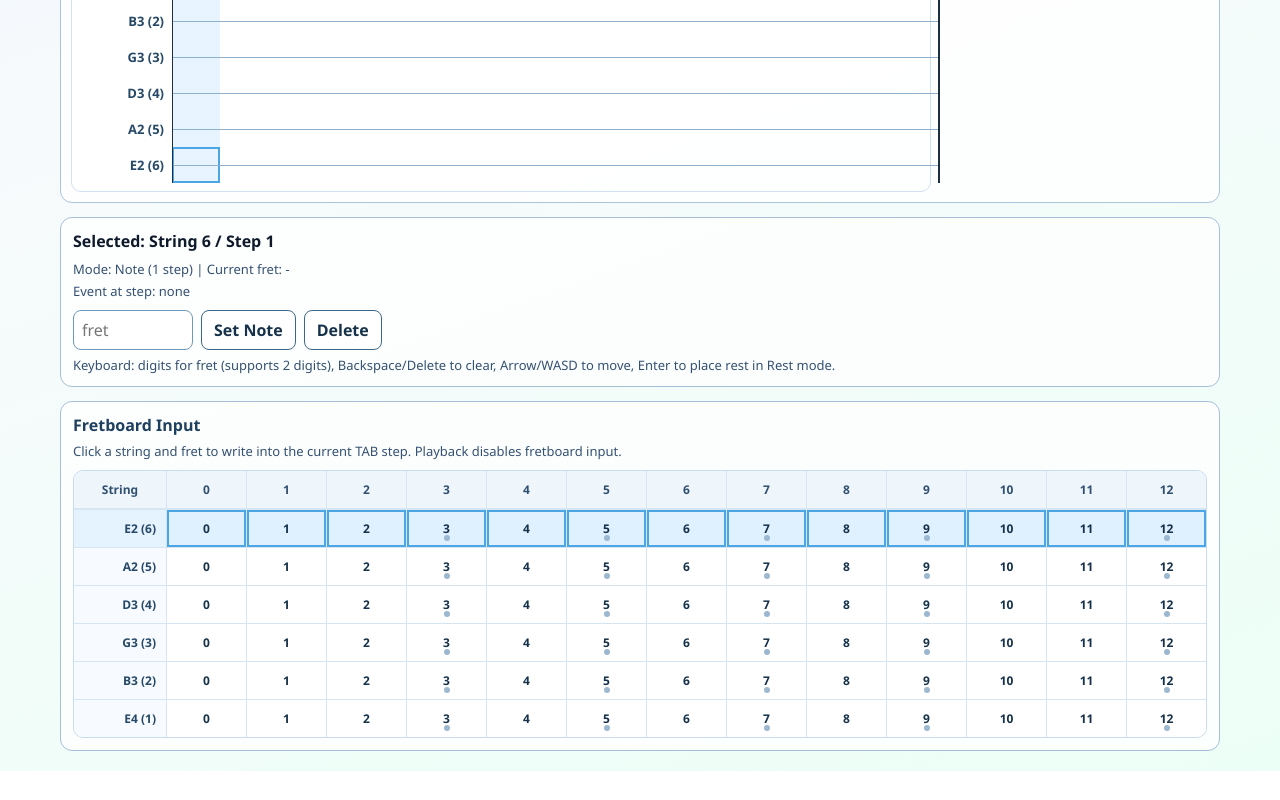
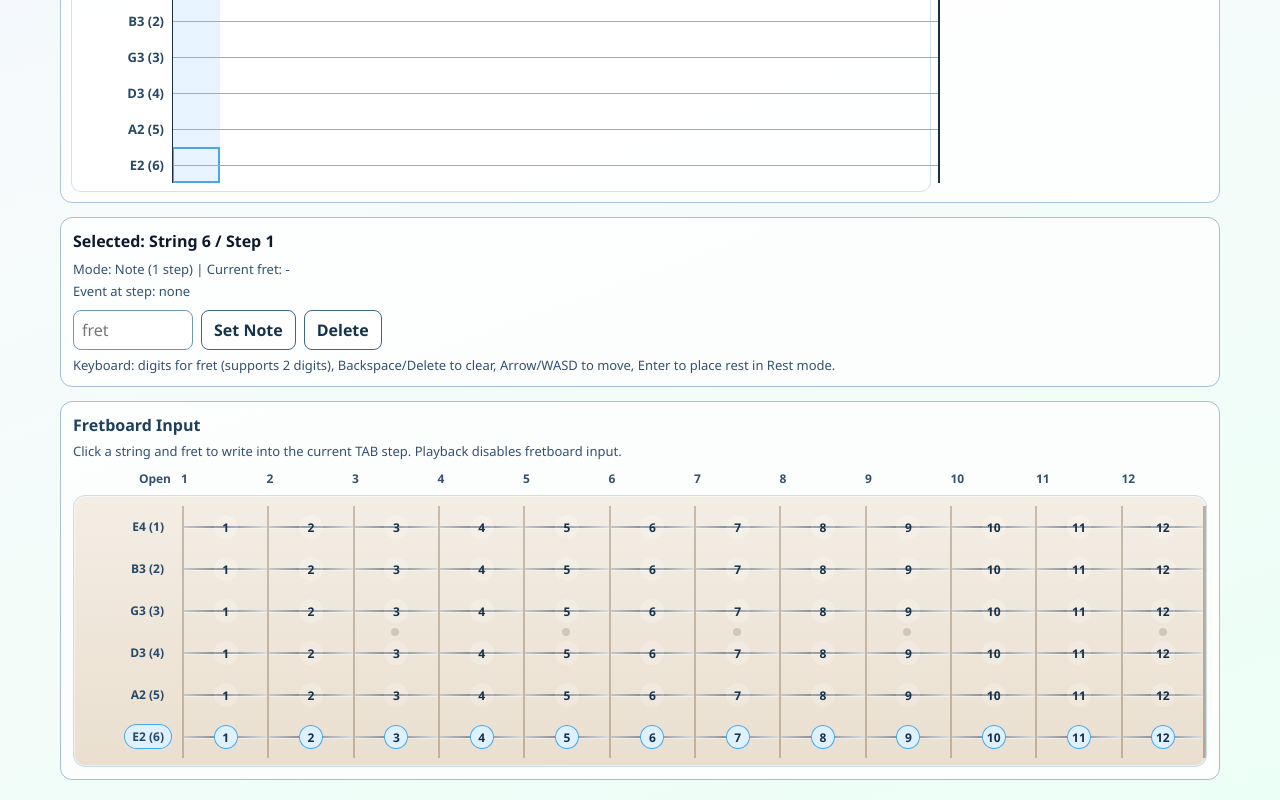
Before and after one commit to ryogy-labs/quick-tab, a Next.js app: page / in a window 1280 px wide. Shown: the part 570-1370 px from the top of the page. Before the commit the page ends 1341 px from the top, so only its background shows below. Built offline with nearby package versions, Linux system fonts and the light colour scheme.

Commit message:
Refine fretboard input layout

```diff
--- a/app/components/FretboardInput.module.css
+++ b/app/components/FretboardInput.module.css
@@ -17,100 +17,153 @@
   margin: 0 0 10px;
 }
 
-.grid {
-  display: grid;
-  grid-template-columns: 92px repeat(13, minmax(40px, 1fr));
-  gap: 0;
-  border: 1px solid #c8dcee;
-  border-radius: 10px;
-  overflow: hidden;
-  background: #f8fbfe;
+.fretboard {
+  display: flex;
+  flex-direction: column;
+  gap: 8px;
 }
 
-.corner,
-.fretHeader,
-.stringLabel,
-.cell {
-  min-height: 38px;
+.fretNumbers,
+.markersLayer,
+.stringRow {
+  display: grid;
+  grid-template-columns: 108px repeat(12, minmax(42px, 1fr));
+  align-items: center;
 }
 
-.stringRowFragment {
-  display: contents;
-}
-
-.corner,
-.fretHeader,
-.stringLabel {
-  display: flex;
-  align-items: center;
-  justify-content: center;
+.fretNumbers {
+  color: #355172;
   font-size: 12px;
   font-weight: 700;
 }
 
-.corner,
-.fretHeader {
-  background: #eef6fc;
-  color: #31506f;
-  border-bottom: 1px solid #d5e5f2;
+.nutSpacer,
+.markerSpacer {
+  display: flex;
+  align-items: center;
+  justify-content: flex-end;
+  padding-right: 10px;
 }
 
-.fretHeader {
-  border-left: 1px solid #d5e5f2;
+.board {
+  position: relative;
+  border: 1px solid #c8dcee;
+  border-radius: 12px;
+  background:
+    linear-gradient(180deg, #f3ede4 0%, #eadfcf 100%);
+  box-shadow: inset 0 0 0 1px rgb(255 255 255 / 0.45);
+  overflow: hidden;
+  padding: 10px 0 8px;
 }
 
-.stringLabel {
-  justify-content: flex-end;
-  padding: 0 10px 0 8px;
-  color: #274968;
-  background: #f7fbff;
-  border-top: 1px solid #d5e5f2;
+.markersLayer {
+  position: absolute;
+  inset: 10px 0 8px 0;
+  pointer-events: none;
+  z-index: 1;
 }
 
-.activeString {
-  background: #e5f2ff;
+.markerSlot {
+  position: relative;
+  height: 100%;
 }
 
-.cell {
+.markerDot {
+  position: absolute;
+  left: 50%;
+  top: 50%;
+  width: 8px;
+  height: 8px;
+  border-radius: 999px;
+  background: rgb(110 86 58 / 0.22);
+  transform: translate(-50%, -50%);
+}
+
+.stringRow {
+  position: relative;
+  z-index: 2;
+}
+
+.openString,
+.fretCell {
   border: none;
-  border-left: 1px solid #d5e5f2;
-  border-top: 1px solid #d5e5f2;
-  background: #fff;
-  color: #16324a;
-  font-size: 12px;
-  font-weight: 700;
+  background: transparent;
   cursor: pointer;
   position: relative;
+  min-height: 42px;
+  padding: 0;
 }
 
-.cell:hover:not(:disabled) {
-  background: #eef7ff;
-}
-
-.cell:disabled {
+.openString:disabled,
+.fretCell:disabled {
   cursor: not-allowed;
   opacity: 0.55;
 }
 
-.activeCell {
-  background: #dff0ff;
-  box-shadow: inset 0 0 0 2px #4ca6e6;
+.openString {
+  display: flex;
+  justify-content: flex-end;
+  align-items: center;
+  padding-right: 10px;
 }
 
-.marker::after {
-  content: "";
+.stringName {
+  color: #274968;
+  font-size: 12px;
+  font-weight: 700;
+  border-radius: 999px;
+  padding: 4px 8px;
+}
+
+.activeString .stringName,
+.activeString .hitArea {
+  background: #dff0ff;
+  box-shadow: inset 0 0 0 1px #47a8eb;
+}
+
+.fretCell {
+  border-left: 2px solid rgb(85 59 33 / 0.28);
+}
+
+.fretCell:last-child {
+  border-right: 3px solid rgb(85 59 33 / 0.34);
+}
+
+.stringLine {
   position: absolute;
-  width: 6px;
-  height: 6px;
+  left: 0;
+  right: 0;
+  top: 50%;
+  height: 2px;
+  background: linear-gradient(90deg, #c5c9cd 0%, #7c858d 45%, #d7dde1 100%);
+  transform: translateY(-50%);
+  box-shadow: 0 1px 0 rgb(255 255 255 / 0.35);
+}
+
+.hitArea {
+  position: relative;
+  z-index: 1;
+  display: inline-flex;
+  align-items: center;
+  justify-content: center;
+  min-width: 24px;
+  min-height: 24px;
   border-radius: 999px;
-  background: #9cb7cf;
-  bottom: 6px;
-  left: 50%;
-  transform: translateX(-50%);
+  color: #16324a;
+  font-size: 12px;
+  font-weight: 700;
+  background: rgb(255 255 255 / 0.2);
+}
+
+.openString:hover:not(:disabled) .stringName,
+.fretCell:hover:not(:disabled) .hitArea {
+  background: rgb(255 255 255 / 0.68);
 }
 
 @media (max-width: 768px) {
-  .grid {
-    grid-template-columns: 76px repeat(13, minmax(34px, 1fr));
+  .fretNumbers,
+  .markersLayer,
+  .stringRow {
+    grid-template-columns: 88px repeat(12, minmax(34px, 1fr));
   }
 }
--- a/app/components/FretboardInput.tsx
+++ b/app/components/FretboardInput.tsx
@@ -8,18 +8,18 @@ type FretboardInputProps = {
   isPlaying: boolean;
 };
 
-const FRET_NUMBERS = Array.from({ length: 13 }, (_, fret) => fret);
+const FRET_NUMBERS = Array.from({ length: 12 }, (_, index) => index + 1);
 
-// UI order: low E (6th string) -> high E (1st string)
+// UI order: high E (1st string) -> low E (6th string)
 // TAB row index mapping used by the editor:
 // rowIndex 0 => 1st string (E4), rowIndex 5 => 6th string (E2)
 const FRETBOARD_ROWS = [
+  { rowIndex: 0, label: "E4 (1)" },
+  { rowIndex: 1, label: "B3 (2)" },
+  { rowIndex: 2, label: "G3 (3)" },
+  { rowIndex: 3, label: "D3 (4)" },
+  { rowIndex: 4, label: "A2 (5)" },
   { rowIndex: 5, label: "E2 (6)" },
-  { rowIndex: 4, label: "A2 (5)" },
-  { rowIndex: 3, label: "D3 (4)" },
-  { rowIndex: 2, label: "G3 (3)" },
-  { rowIndex: 1, label: "B3 (2)" },
-  { rowIndex: 0, label: "E4 (1)" },
 ];
 
 const MARKER_FRETS = new Set([3, 5, 7, 9, 12]);
@@ -35,39 +35,57 @@ export default function FretboardInput({
       <p className={styles.description}>
         Click a string and fret to write into the current TAB step. Playback disables fretboard input.
       </p>
-      <div className={styles.grid}>
-        <div className={styles.corner}>String</div>
+      <div className={styles.fretboard}>
+        <div className={styles.fretNumbers}>
+          <div className={styles.nutSpacer}>Open</div>
           {FRET_NUMBERS.map((fret) => (
             <div key={`header-${fret}`} className={styles.fretHeader}>
               {fret}
             </div>
           ))}
+        </div>
+
+        <div className={styles.board}>
+          <div className={styles.markersLayer} aria-hidden="true">
+            <div className={styles.markerSpacer} />
+            {FRET_NUMBERS.map((fret) => (
+              <div key={`marker-${fret}`} className={styles.markerSlot}>
+                {MARKER_FRETS.has(fret) ? <span className={styles.markerDot} /> : null}
+              </div>
+            ))}
+          </div>
 
           {FRETBOARD_ROWS.map((stringRow) => (
-          <div key={`row-${stringRow.rowIndex}`} className={styles.stringRowFragment}>
-            <div
-              className={`${styles.stringLabel} ${
+            <div key={`row-${stringRow.rowIndex}`} className={styles.stringRow}>
+              <button
+                type="button"
+                className={`${styles.openString} ${
                   selectedRowIndex === stringRow.rowIndex ? styles.activeString : ""
                 }`.trim()}
+                onClick={() => onSelectFret(stringRow.rowIndex, 0)}
+                disabled={isPlaying}
               >
-              {stringRow.label}
-            </div>
+                <span className={styles.stringName}>{stringRow.label}</span>
+              </button>
+
               {FRET_NUMBERS.map((fret) => (
                 <button
                   key={`fret-${stringRow.rowIndex}-${fret}`}
                   type="button"
-                className={`${styles.cell} ${
-                  selectedRowIndex === stringRow.rowIndex ? styles.activeCell : ""
-                } ${MARKER_FRETS.has(fret) ? styles.marker : ""}`.trim()}
+                  className={`${styles.fretCell} ${
+                    selectedRowIndex === stringRow.rowIndex ? styles.activeString : ""
+                  }`.trim()}
                   onClick={() => onSelectFret(stringRow.rowIndex, fret)}
                   disabled={isPlaying}
                 >
-                {fret}
+                  <span className={styles.stringLine} />
+                  <span className={styles.hitArea}>{fret}</span>
                 </button>
               ))}
             </div>
           ))}
         </div>
+      </div>
     </section>
   );
 }
```
Lines whose indentation alone changed are shown as unchanged.
